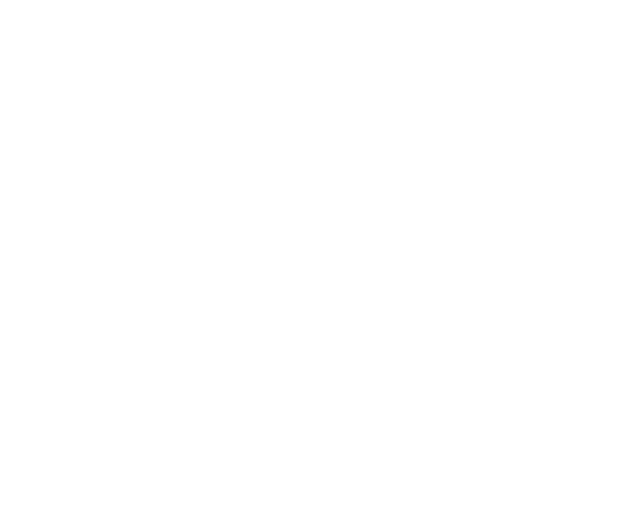
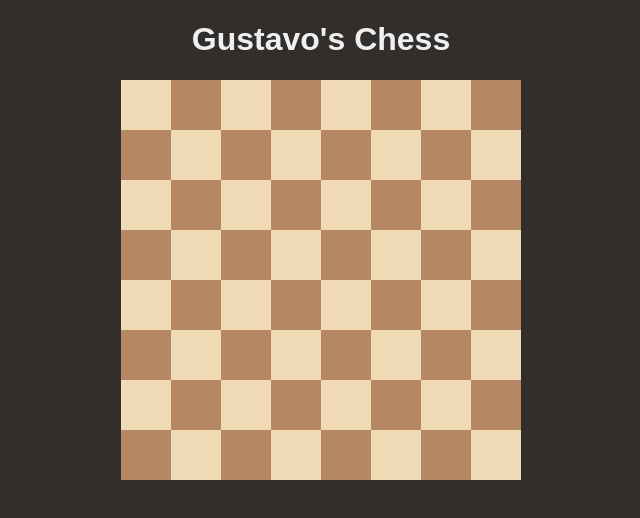
Before and after one commit to GustavoLyra23/chess, a plain HTML site: page index.html in a window 1280 px wide. Shown: the whole page, without its empty margins (319-959 px from the left). Drawn offline with Linux system fonts and the light colour scheme.

Commit message:
created board + css styles config

```diff
--- a/app.js
+++ b/app.js
@@ -0,0 +1,12 @@
+const board = document.querySelector(".chessboard");
+for (let i = 0; i < 64; i++) {
+  const square = document.createElement("div");
+  square.classList.add("square");
+  // Optionally add alternating colors
+  if ((Math.floor(i / 8) + i) % 2 === 0) {
+    square.classList.add("light");
+  } else {
+    square.classList.add("dark");
+  }
+  board.appendChild(square);
+}
--- a/index.html
+++ b/index.html
@@ -4,6 +4,13 @@
     <meta charset="UTF-8" />
     <meta name="viewport" content="width=device-width, initial-scale=1.0" />
     <title>Document</title>
+    <link rel="stylesheet" href="./sytles.css" />
   </head>
-  <body></body>
+  <body>
+    <h1>Gustavo's Chess</h1>
+    <section id="game">
+      <div class="chessboard"></div>
+    </section>
+    <script src="./app.js"></script>
+  </body>
 </html>
--- a/sytles.css
+++ b/sytles.css
@@ -0,0 +1,32 @@
+h1 {
+  text-align: center;
+  color: #f0f0f0;
+  font-family: sans-serif;
+}
+
+body {
+  background-color: #312e2b;
+}
+
+.chessboard {
+  display: grid;
+  grid-template-columns: repeat(8, 50px);
+  grid-template-rows: repeat(8, 50px);
+  gap: 0;
+  width: 400px;
+  height: 400px;
+  margin: 0 auto;
+}
+
+#game {
+  display: flex;
+  justify-content: center;
+}
+
+.light {
+  background-color: #f0d9b5;
+}
+
+.dark {
+  background-color: #b58863;
+}
```
